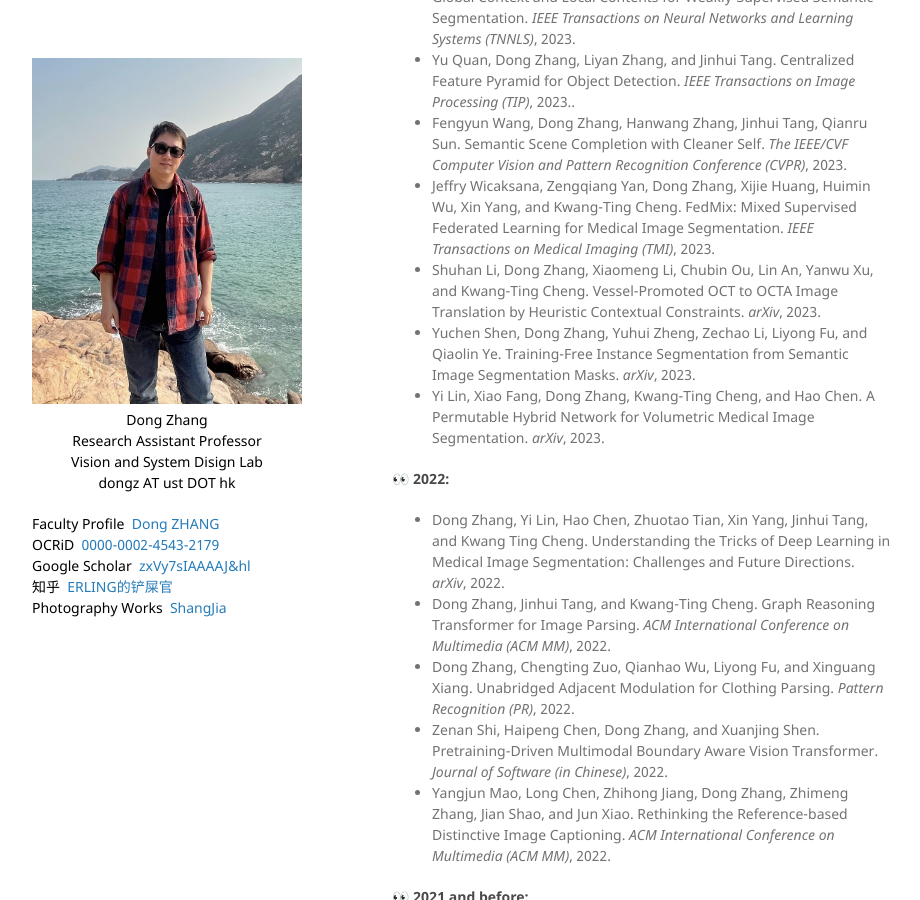
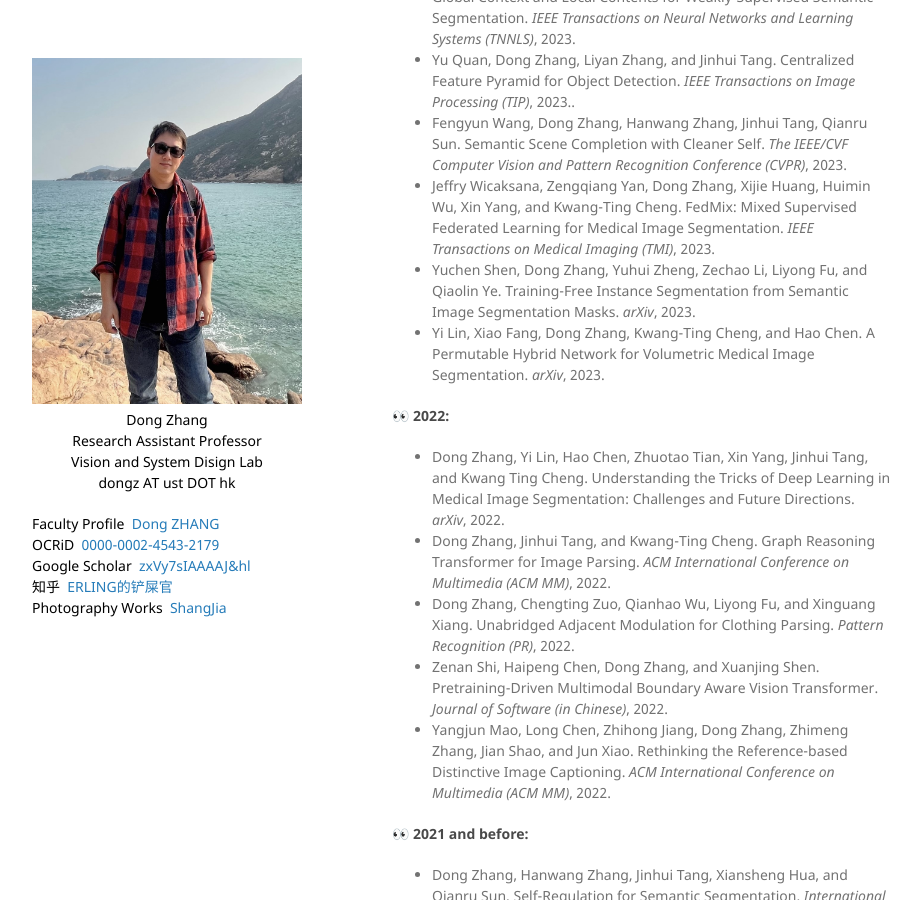
Before and after one commit to ZHANGDONG-NJUST/zhangdong-njust.github.io, a Jekyll site: the page built from index.md, in a window 1280 px wide and 900 px high, scrolled down 2303 px. Shown: the whole window, without its empty margins (178-1098 px from the left). Built offline with Jekyll 4.4.1, drawn with Linux system fonts in a browser that asks for light colours; our own code applies the rules of GitHub Pages for plain Markdown files.

Commit message:
Update index.md

```diff
--- a/index.md
+++ b/index.md
@@ -44,7 +44,6 @@ My primary research interests are in machine learning, computer vision, and medi
 - Yu Quan, Dong Zhang, Liyan Zhang, and Jinhui Tang. Centralized Feature Pyramid for Object Detection. *IEEE Transactions on Image Processing (TIP)*, 2023..
 - Fengyun Wang, Dong Zhang, Hanwang Zhang, Jinhui Tang, Qianru Sun. Semantic Scene Completion with Cleaner Self. *The IEEE/CVF Computer Vision and Pattern Recognition Conference (CVPR)*, 2023.
 - Jeffry Wicaksana, Zengqiang Yan, Dong Zhang, Xijie Huang, Huimin Wu, Xin Yang, and Kwang-Ting Cheng. FedMix: Mixed Supervised Federated Learning for Medical Image Segmentation. *IEEE Transactions on Medical Imaging (TMI)*, 2023.
-- Shuhan Li, Dong Zhang, Xiaomeng Li, Chubin Ou, Lin An, Yanwu Xu, and Kwang-Ting Cheng. Vessel-Promoted OCT to OCTA Image Translation by Heuristic Contextual Constraints. *arXiv*, 2023.
 - Yuchen Shen, Dong Zhang, Yuhui Zheng, Zechao Li, Liyong Fu, and Qiaolin Ye. Training-Free Instance Segmentation from Semantic Image Segmentation Masks. *arXiv*, 2023.
 - Yi Lin, Xiao Fang, Dong Zhang, Kwang-Ting Cheng, and Hao Chen. A Permutable Hybrid Network for Volumetric Medical Image Segmentation. *arXiv*, 2023.
 
```
